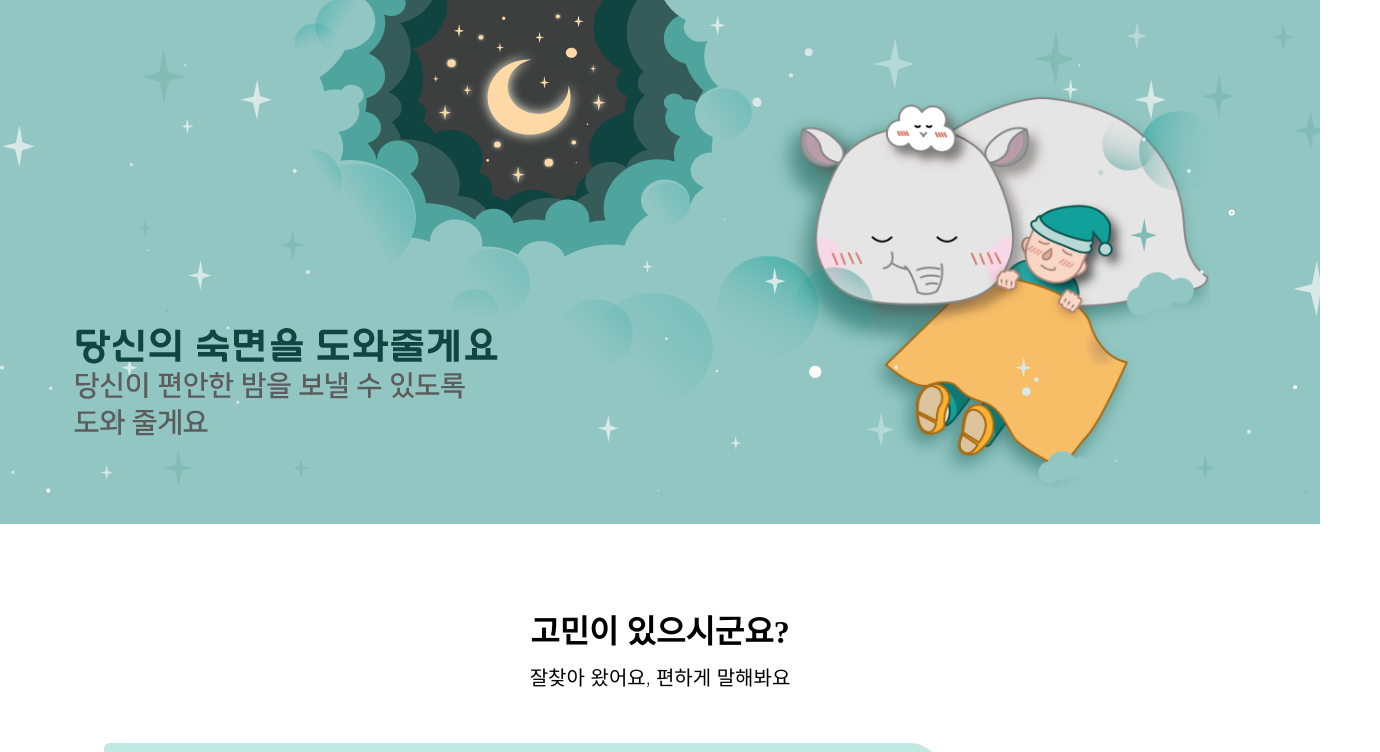
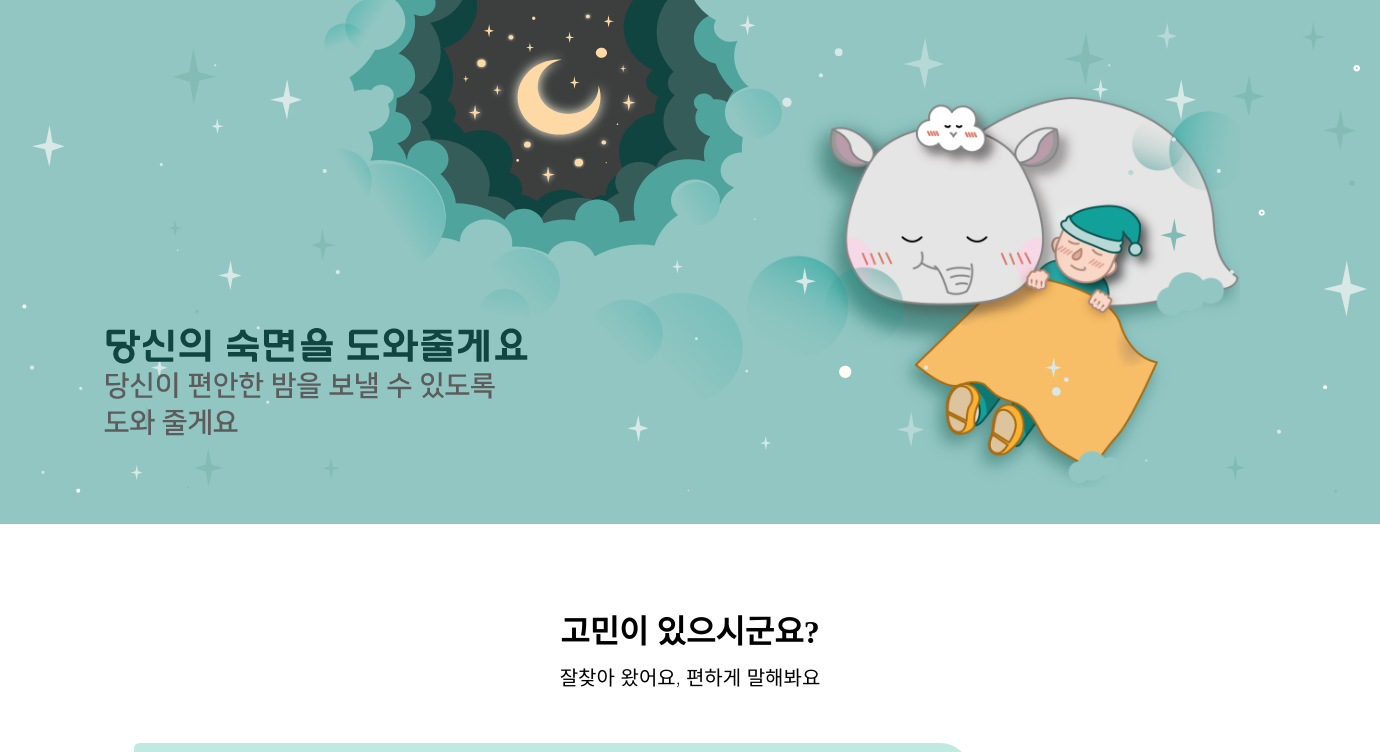
Before and after one commit to KimNaYeong-0305/single-quote, a plain HTML site: page index.html in a window 1280 px wide. Shown: the part 169-921 px from the top of the page, 1380 px wide, since content can reach past the window. Drawn offline with nearby package versions, Linux system fonts and the light colour scheme; files whose address does not match are found by name; a web font is replaced by a local one.

Commit message:
Update main_style.css

```diff
--- a/css/main_style.css
+++ b/css/main_style.css
@@ -37,7 +37,7 @@ body{
     color: ;
 }
 #wrap{
-    min-width: 1320px;
+    min-width: 1380px;
 }
 h1{
     font-family: 'TAEBAEKmilkyway';
```
